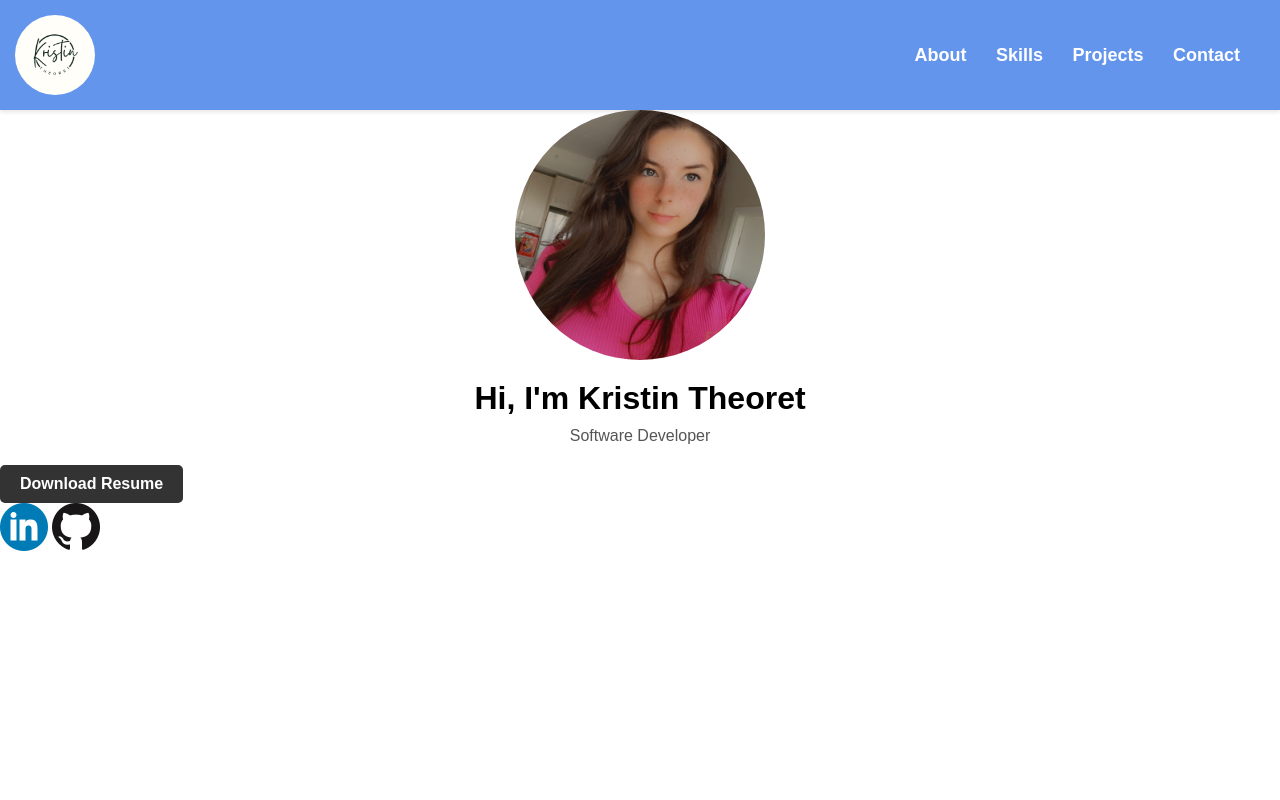
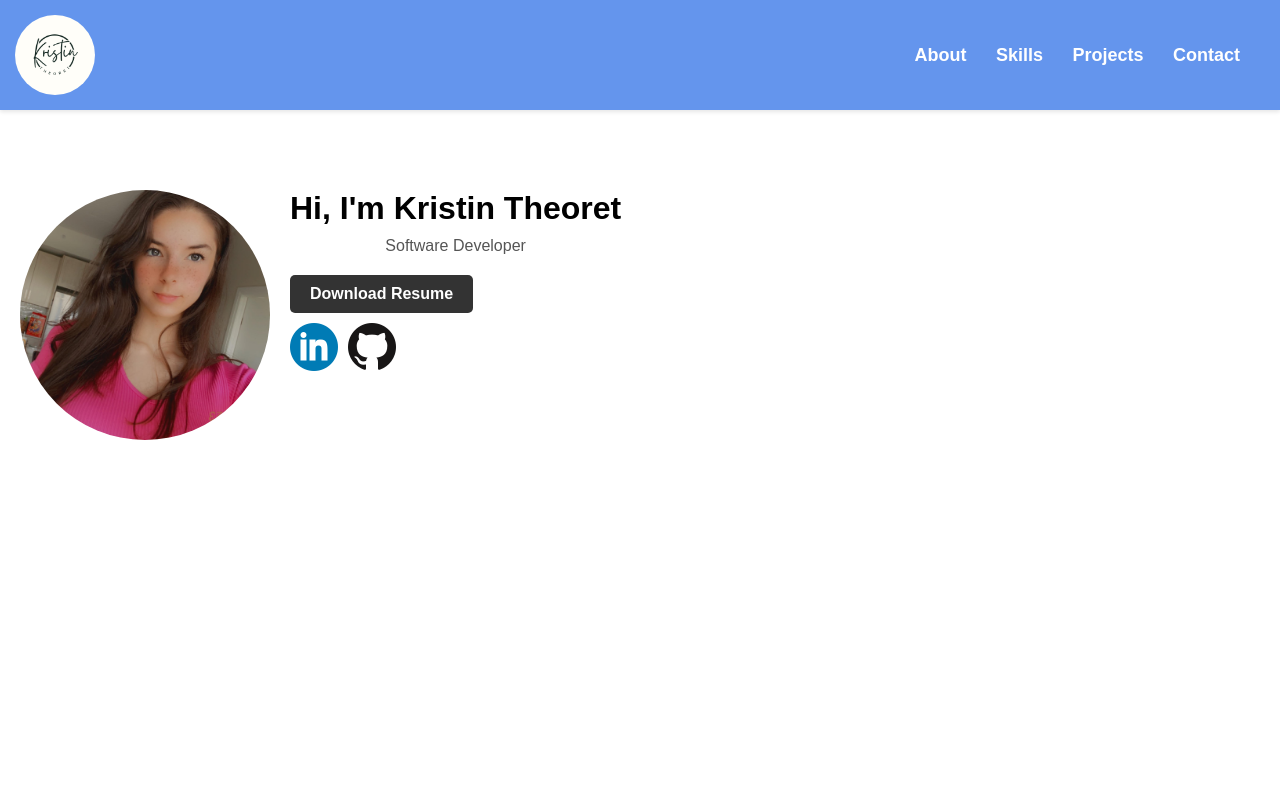
Before and after one commit to KristinnTh/kristinnth.github.io, a plain HTML site: page PortfolioPageKT.html in a window 1280 px wide. Shown: the top 800 px of the page. Drawn offline with Linux system fonts and the light colour scheme.

Commit message:
tried to fix the positioning for the home page in order for it to look visually more appealing but Cannot figure out how to add space between the photo and the buttons and the text and be able to put the text down but right and even and so that the icons are below my image and or below the text.

```diff
--- a/PortfolioPageKT.html
+++ b/PortfolioPageKT.html
@@ -23,11 +23,13 @@
              </div>
           </nav>
 
-
+    <div class="intro-container">
         <!--Enter Home Page here-->
         <img class="img-Headshot" src="img/Profile.jpg" alt="Profile Picture">
+        <div class="intro-text">
             <h1> Hi, I'm Kristin Theoret </h1>
             <p>Software Developer</p>
+            <div class="button-and-social">
                 <!--Insert resume button with link here-->
                 <a href="Documents/Resume.pdf" class="resume-button" download>Download Resume</a>
                     <!-- Insert Social Links here I.E. LinkedIn, Github-->
@@ -35,6 +37,12 @@
                         <a href="https://www.linkedin.com/in/kristin-theoret/" target="_blank" class="socia-icon"><img src="img/linkedin.png" alt="LinkedIn"></a>
                         <a href="https://github.com/KristinnTh" target="_blank" class="socia-icon"><img src="img/github.png" alt="Github"></a>
                     </div>
+            </div>
+        </div>
+    </div>
+
+
+
             <br><br><br><br><br><br><br><br><br><br><br><br><br><br><br><br><br><br><br><br>
                 <!--Enter About Page here-->
             <section id="About">
--- a/style.css
+++ b/style.css
@@ -87,13 +87,10 @@ li a{
     width: 250px; /* Size of the circular image */
     height: 250px; /* Ensure the height matches the width for a circle */
     border-radius: 50%; /*makes the image circular */
-    margin: 0 auto; /* Centers the image */
-    display: block;
-    object-fit: cover; /* Ensures the image covers the circle */
-    margin-bottom: 20px;
+    margin-right: 20px; /* Centers the image */
 }
 h1 {
-    margin: 20px 0 10px;
+    margin: 0 0 10px;
     text-align: center;
 }
 
@@ -110,6 +107,7 @@ p {
     font-weight: bold;
     border-radius: 5px;
     text-decoration: none;
+    margin-bottom: 10px;
 }
 section{
     padding: 50px 0;
@@ -118,3 +116,22 @@ section{
 #Contact {
     padding-bottom: 80px; /* Add more space at the bottom to ensure visibility */
 }
+.intro-container{
+    display: flex;
+    align-items: flex-start;
+    margin: 60px auto;
+    padding: 20px;
+
+}
+.intro-text{
+    max-width: 500px;
+}
+.button-and-social {
+    display: flex;
+    flex-direction: column; /* Stack the button and social icons vertically */
+    align-items: flex-start; /* Align items to the start of the container */
+}
+.social-links{
+    display: flex;
+    gap: 10px;
+}
```
Lines whose indentation alone changed are shown as unchanged.
